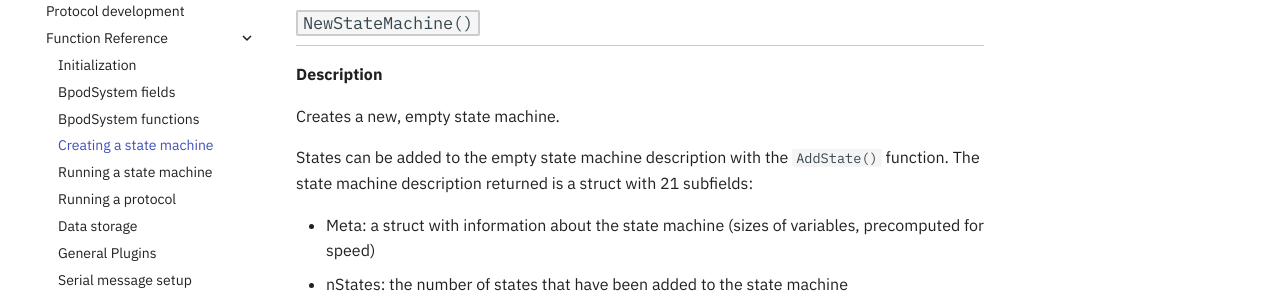
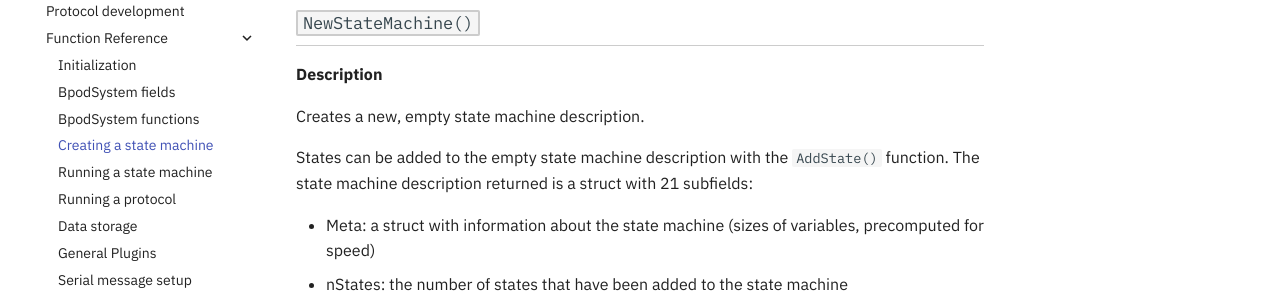
Before and after one commit to sanworks/Bpod_Wiki, an MkDocs documentation site: the page built from docs/function-reference/state-machine-creation.md, in a window 1280 px wide and 900 px high. Shown: the part 377-676 px from the top of the window. Built offline with MkDocs 1.6.1 and Material for MkDocs 9.7.7, drawn with Linux system fonts in a browser that asks for light colours; some web fonts are replaced; comment, search, counter and statistics services are not loaded; some of the changed text lies outside the part shown.

Commit message:
-Clarified language in state machine concept and state machine creation pages

```diff
--- a/docs/function-reference/state-machine-creation.md
+++ b/docs/function-reference/state-machine-creation.md
@@ -5,7 +5,7 @@
 ### `NewStateMachine()`
 **Description**
 
-Creates a new, empty state machine.
+Creates a new, empty state machine description.
 
 States can be added to the empty state machine description with the `AddState()` function. The state machine description returned is a struct with 21 subfields:
 
@@ -59,7 +59,7 @@
 ### `AddState()`
 **Description**
 
-Adds a state to an existing state machine.
+Adds a state to an existing state machine description.
 
 **Syntax**
 
@@ -124,7 +124,7 @@
 ### `EditState()`
 **Description**
 
-Edits a state in an existing state machine.
+Edits a state in an existing state machine description.
 
 **Syntax**
 
```
Also changed, not shown: docs/user-guide/state-machine-concept.md (+7 -3 lines).
